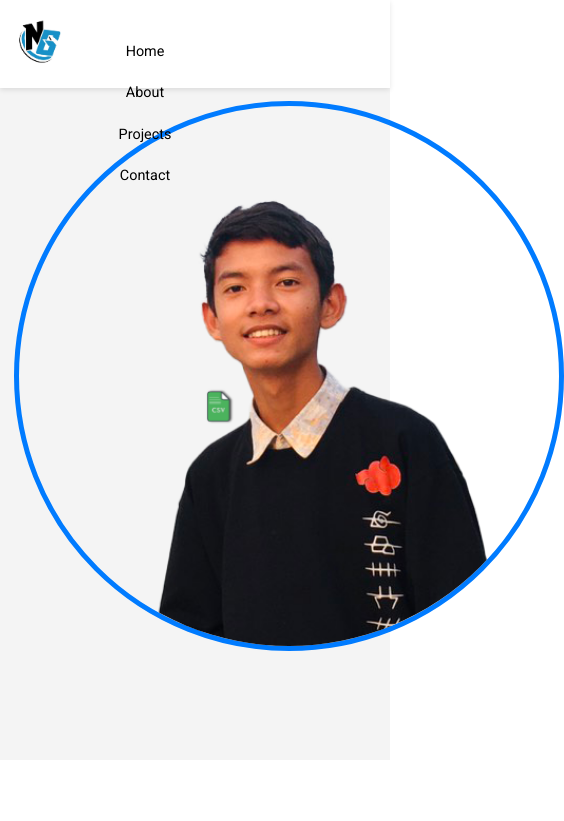
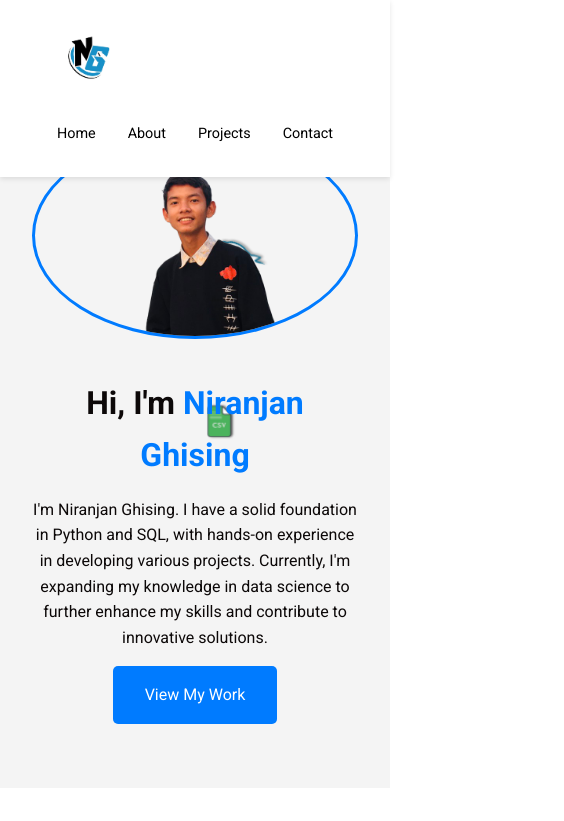
Before and after one commit to NiranjanGhising/Portfolio, a plain HTML site: page index.html in a window 390 px wide. Shown: the top 821 px of the page, 564 px wide, since content can reach past the window. Drawn offline with Linux system fonts and the light colour scheme.

Commit message:
Add responsive to mobile: style.css

```diff
--- a/style.css
+++ b/style.css
@@ -6,15 +6,6 @@
     font-family: 'Roboto', sans-serif;
 
 }
-/* Instead of px */
-h1 {
-    font-size: clamp(1.8rem, 5vw, 2.5rem);
-  }
-
-  p {
-    font-size: 1rem; /* Base size */
-    line-height: 1.6; /* Unitless ratio */
-  }
 
 body {
     line-height: 1.6;
@@ -87,6 +78,7 @@ body {
     object-fit: cover;
     border: 5px solid #007bff;
 }
+
 
 /* Navigation */
 .navbar {
@@ -193,17 +185,7 @@ body {
     gap: 2rem;
     padding: 2rem;
 }
-/* Base styles for mobile */
-.project-grid {
-    grid-template-columns: 1fr;
-  }
 
-  /* Desktop override */
-  @media screen and (min-width: 769px) {
-    .project-grid {
-      grid-template-columns: repeat(auto-fit, minmax(300px, 1fr));
-    }
-  }
 .project-card {
     background: white;
     border-radius: 10px;
@@ -342,120 +324,139 @@ button {
     font-size: 1.2rem;
     width: 25px;
 }
+/* Add smooth transitions */
+* {
+    transition: all 0.3s ease;
+}
+
+/* Improve touch targets */
+a, button {
+    min-width: 48px;
+    min-height: 48px;
+}
 
 
-
-/* Existing styles remain here */
-/* Minimum touch target size */
-a, button {
-    min-width: 44px;
-    min-height: 44px;
-  }
 /* Mobile Responsive Styles */
 @media screen and (max-width: 768px) {
     /* Navigation */
+    .navbar {
+        flex-direction: column;
+        align-items: center;
+        padding: 1rem 0;
+    }
+
     .nav-links {
-      flex-direction: column;
-      gap: 1rem;
-      text-align: center;
+        position: static;
+        transform: none;
+        gap: 2rem;
+        margin: 1rem 0;
+        flex-wrap: wrap;
+        justify-content: center;
     }
 
     /* Hero Section */
-    .hero h1 {
-      font-size: 2rem;
-      line-height: 1.2;
-      padding: 0 1rem;
+    .hero {
+        height: auto;
+        padding: 100px 1rem 2rem;
     }
 
-    .hero p {
-      font-size: 1.2rem;
+    .hero-content {
+        flex-direction: column;
+        text-align: center;
+        gap: 2rem;
+    }
+
+    .hero-image img {
+        width: 300px;
+        height: 300px;
+        max-width: 80%;
+    }
+
+    .hero-text {
+        text-align: center;
     }
 
     /* About Section */
     .about-content {
-      grid-template-columns: 1fr;
-      padding: 1rem;
-    }
-
-    .personal-info,
-    .social-links {
-      padding: 1.5rem;
+        grid-template-columns: 1fr;
+        padding: 0 1rem;
     }
 
     /* Projects Grid */
     .project-grid {
-      grid-template-columns: 1fr;
-      padding: 1rem;
+        grid-template-columns: 1fr;
+        padding: 0 1rem;
     }
 
-    .project-card {
-      margin: 0 0 1.5rem 0;
+    .project-card img {
+        max-width: 100%;
+        height: 200px;
     }
 
     /* Contact Form */
-    .contact {
-      padding: 2rem 1rem;
+    .contact-form {
+        padding: 1rem;
+    }
+}
+
+@media screen and (max-width: 480px) {
+    /* Navigation */
+    .nav-links {
+        gap: 1rem;
     }
 
-    .contact-form {
-      width: 100%;
-      padding: 1rem;
+    .nav-links a {
+        padding: 0.5rem;
+        font-size: 0.9rem;
     }
 
-    input, textarea {
-      width: 100%;
-      margin-bottom: 1rem;
+    /* Hero Section */
+    .hero-content h1 {
+        font-size: 2rem;
     }
 
-    /* Footer */
-    footer {
-      padding: 1.5rem;
+    .hero-image img {
+        width: 250px;
+        height: 250px;
     }
 
-    /* General spacing adjustments */
+    /* About Section */
+    .personal-info,
+    .social-links {
+        padding: 1.5rem;
+    }
+
+    .name {
+        font-size: 1.5rem;
+    }
+
+    /* General Adjustments */
     section {
-      padding: 2rem 1rem;
+        padding: 2rem 1rem;
     }
 
     h2 {
-      font-size: 1.8rem;
-      margin-bottom: 1.5rem;
+        font-size: 1.8rem;
     }
-  }
+}
 
-  /* Smaller mobile devices */
-  @media screen and (max-width: 480px) {
-    /* Hero adjustments */
-    .hero {
-      height: 90vh;
-    }
+/* Add viewport meta tag in HTML head */
+/* <meta name="viewport" content="width=device-width, initial-scale=1.0"> */
 
-    .hero h1 {
-      font-size: 1.8rem;
-    }
+/* Existing hero section modifications */
+.hero-content {
+    flex-direction: column;
+    padding: 2rem 1rem;
+}
 
-    .hero p {
-      font-size: 1rem;
-    }
+.hero-image {
+    text-align: center;
+    order: -1; /* Moves image above text on mobile */
+}
 
-    /* Navigation links */
-    .nav-links a {
-      font-size: 0.9rem;
-      padding: 0.5rem;
-    }
-
-    /* Project cards */
-    .project-card img {
-      max-width: 100%;
-      height: 150px;
-    }
-
-    /* Social links */
-    .social-links {
-      padding: 1rem;
-    }
-
-    .social-link {
-      font-size: 0.9rem;
-    }
-  }
+.hero-image img {
+    width: 100%;
+    max-width: 400px;
+    height: auto;
+    border-width: 3px;
+}
```
